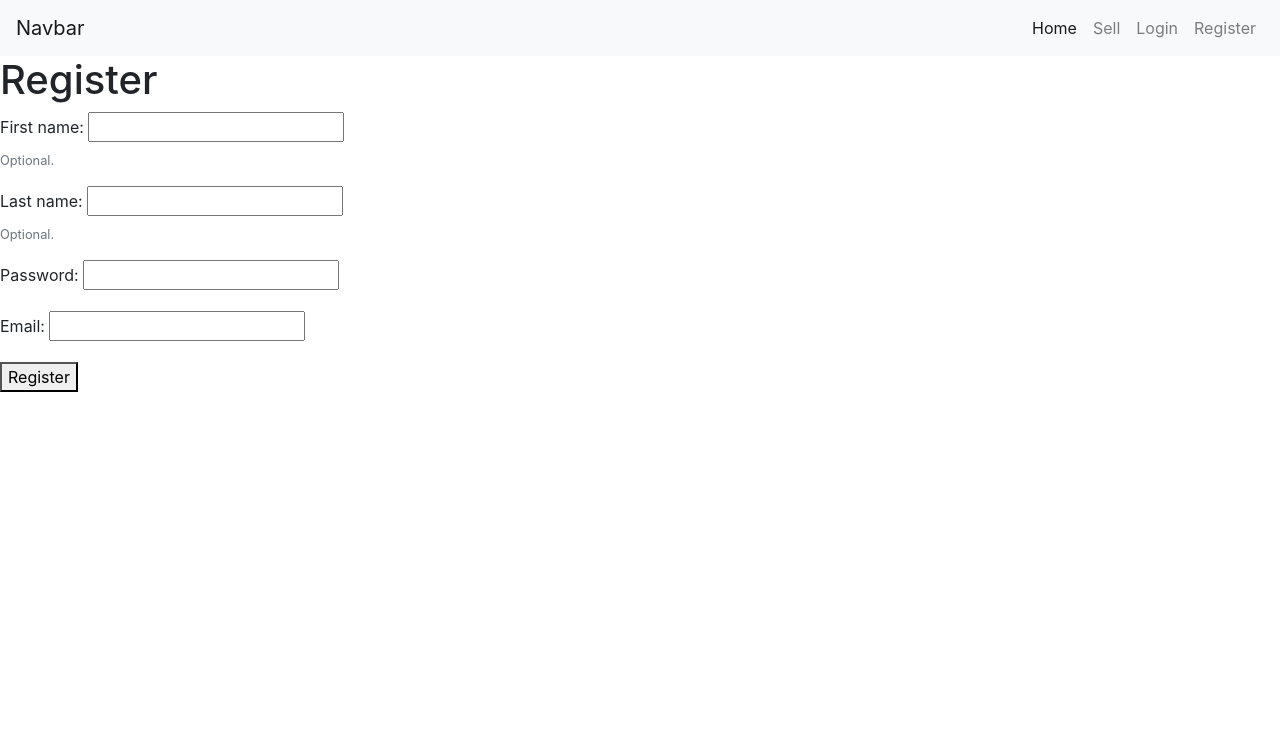
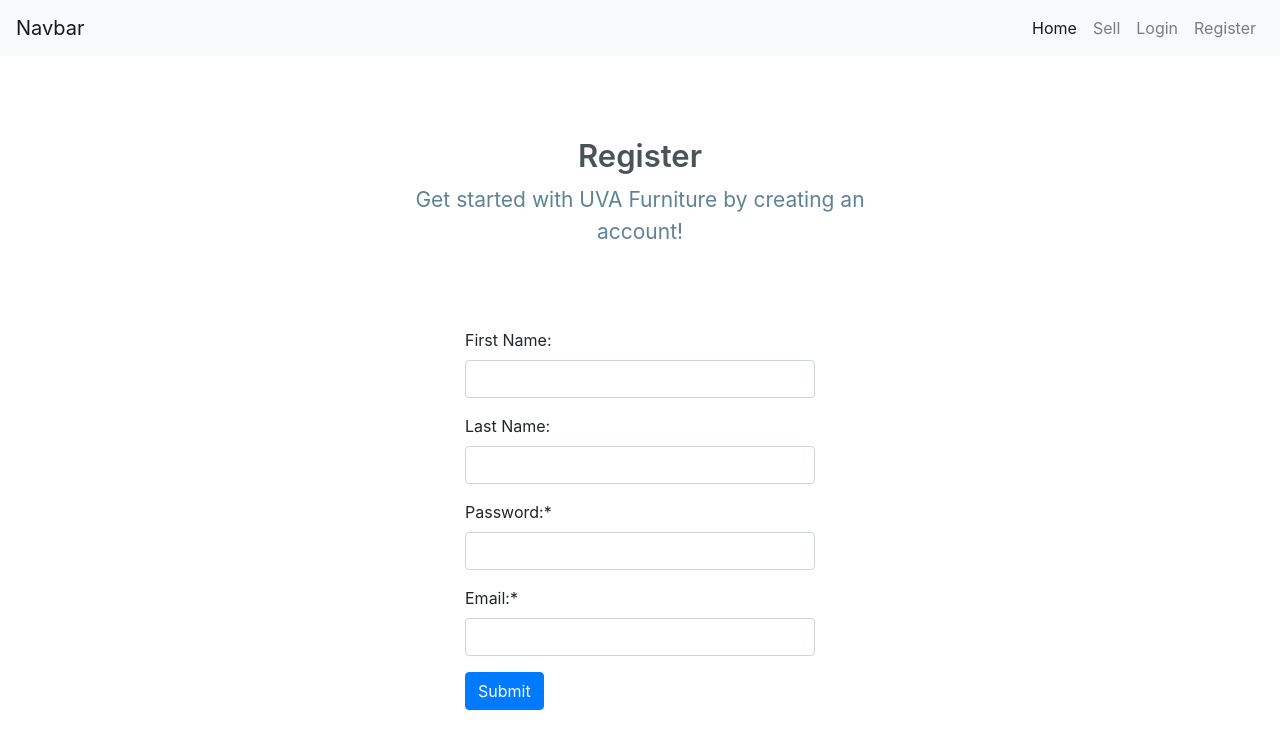
Before and after one commit to marinak6/UVA-furniture, a Django app: page /register/ in a window 1280 px wide. Shown: the top 749 px of the page. Run offline with Django 3.2, Linux system fonts and the light colour scheme; some libraries are stand-ins or nearby versions.

Commit message:
Applied form styling to register form

```diff
--- a/web/frontend/forms.py
+++ b/web/frontend/forms.py
@@ -15,9 +15,11 @@
 
 
 class CreateRegisterForm(forms.Form):
-    first_name = forms.CharField(
-        max_length=30, required=False, help_text='Optional.')
-    last_name = forms.CharField(
-        max_length=30, required=False, help_text='Optional.')
-    password = forms.CharField(widget=forms.PasswordInput)
-    email = forms.EmailField(label='Email', max_length=100)
+    first_name = forms.CharField(label='First Name',
+                                 max_length=30, required=False, widget=forms.TextInput(attrs={'class': 'form-control'}))
+    last_name = forms.CharField(label='Last Name',
+                                max_length=30, required=False, widget=forms.TextInput(attrs={'class': 'form-control'}))
+    password = forms.CharField(
+        label='Password', widget=forms.PasswordInput(attrs={'class': 'form-control'}))
+    email = forms.EmailField(label='Email', max_length=100, widget=forms.TextInput(
+        attrs={'class': 'form-control'}))
--- a/web/frontend/templates/create_listing.html
+++ b/web/frontend/templates/create_listing.html
@@ -1,7 +1,7 @@
 {% extends 'base.html' %} {% block content %}
 {% load static %}
 
-<link rel="stylesheet" href="{% static 'css/create_listing.css' %}" />
+<link rel="stylesheet" href="{% static 'css/form_style.css' %}" />
 
 
 
--- a/web/frontend/templates/register.html
+++ b/web/frontend/templates/register.html
@@ -1,26 +1,47 @@
 {% extends 'base.html' %} {% block content %}
+{% load static %}
 
-<h1>Register</h1>
+<link rel="stylesheet" href="{% static 'css/form_style.css' %}" />
 
-<form method="post">
-  {% csrf_token %}
 
-  <div class="form-group">
-    {% for field in form %}
-        <div class="form-group">
-            {{field.label_tag}}
-            {{field}}
-            {% if field.help_text %}
-                <small class="form-text text-muted">{{ field.help_text }}</small>
+<div class="container">
+  <div class="col-md-6 mx-auto text-center">
+    <div class="header-title">
+      <h1 class="wv-heading--title">
+        Register
+      </h1>
+      <h2 class="wv-heading--subtitle">
+        Get started with UVA Furniture by creating an account!
+      </h2>
+    </div>
+  </div>
+  <div class="row">
+    <div class="col-md-4 mx-auto">
+      <div class="myform form ">
+        <form action="" method="post">
+            {% csrf_token %}
+
+            {% if form.subject.errors %}
+            <ol role="alertdialog">
+              {% for error in form.subject.errors %}
+              <li role="alert"><strong>{{ error|escape }}</strong></li>
+              {% endfor %}
+            </ol>
             {% endif %}
-        </div>
-    {% endfor%}
-  <button type="submit" name="submit" value="Register">
-    Register
-  </button>
-  <br>
-  {% if error %}
-    {{error}}
-  {% endif %}
-</form>
+
+            {% for field in form %}
+            <div class="fieldWrapper form-group" aria-required={% if field.field.required %}"true"{% else %}"false"{% endif %}>
+              {{ field.label_tag }}{% if field.field.required %}<span class="required">*</span>{% endif %}
+              {{ field }}
+              {% if field.help_text %}
+              <p class="help">{{ field.help_text|safe }}</p>
+              {% endif %}
+            </div>
+            {% endfor %}
+            <input type="submit" class="btn btn-primary mb-2" value="Submit" />
+        </form>
+      </div>
+    </div>
+  </div>
+</div>
 {% endblock %}
```
Also changed, not shown: web/frontend/static/css/form_style.css (renamed from web/frontend/static/css/create_listing.css).
